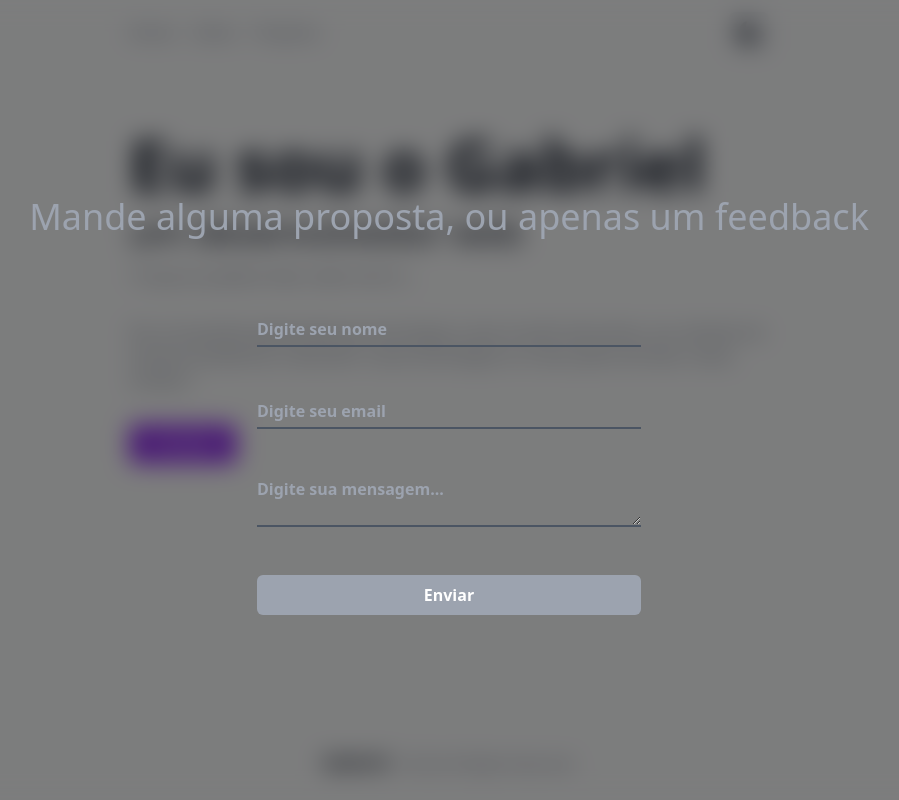
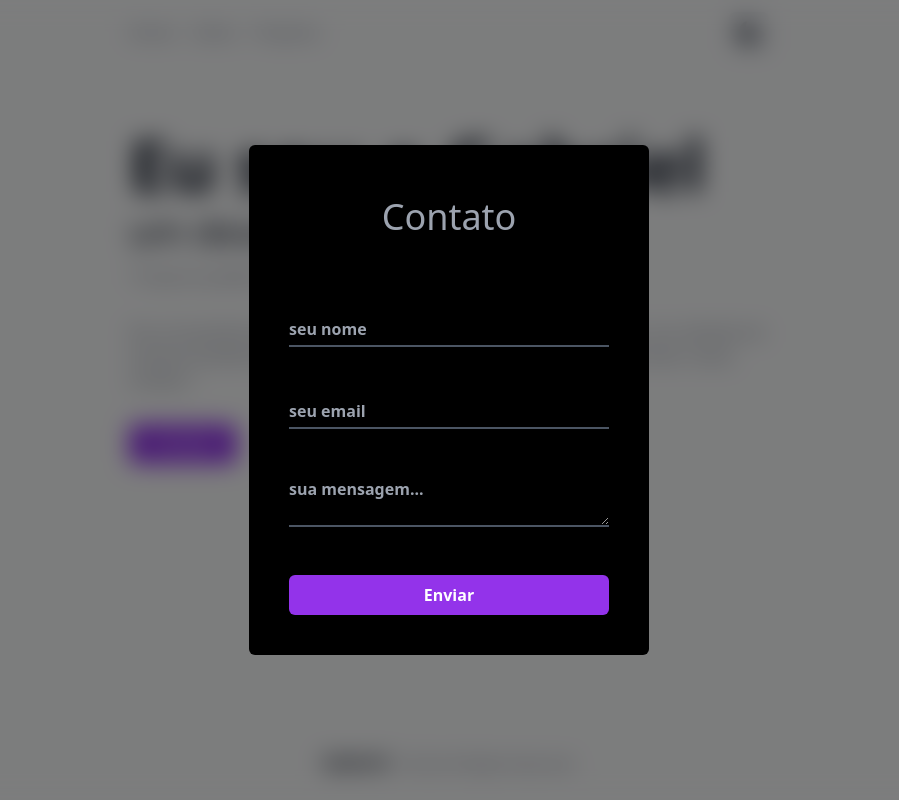
Before and after one commit to Gablier-R/Next-Portifolio, a Next.js app: page / in a window 1280 px wide. Both pictures are taken after a click on the button "Contato". Shown: the whole page, without its empty margins (191-1090 px from the left). Built offline with nearby package versions, Linux system fonts and the light colour scheme.

Commit message:
Ajuste mordal

```diff
--- a/components/Modal.js
+++ b/components/Modal.js
@@ -37,36 +37,39 @@ const Modal = ({ id='modal',onClose = () => {} }) => {
 
 return(
 
+
         <div id={id} onClick={handleOutsideClick} className="fixed inset-0 bg-black bg-opacity-50 backdrop-blur-md flex justify-center items-center flex-col ">
-        <h3 className="text-4xl my-3 text-gray-400 text-center">Mande alguma proposta, ou apenas um feedback</h3>
+        <div className=" bg-black justify-center items-center p-10 flex flex-col rounded-md">
+        <h3 className="text-4xl my-3 text-gray-400 text-center">Contato</h3>
         <section className="mt-16 ">
 
-            <form className=' w-96 flex flex-col space-y-12 text-gray-400 bg-transparent font-semibold' onSubmit={sendEmail}>
+            <form className=' w-80 flex flex-col space-y-12 text-gray-400 bg-transparent font-semibold' onSubmit={sendEmail}>
                 <input
                     className="py-1 outline-none bg-transparent border-gray-600 border-b-2 focus:border-purple-600 duration-300 focus:outline-none"
                     type="text"
-                    placeholder="Digite seu nome"
+                    placeholder="seu nome"
                     onChange={(e) => setName(e.target.value)}
                     value={name}
                 />
                 <input
                     className="py-1 outline-none bg-transparent border-gray-600  border-b-2 focus:border-purple-600 duration-300 focus:outline-none"
                     type="text"
-                    placeholder="Digite seu email"
+                    placeholder="seu email"
                     onChange={(e) => setEmail(e.target.value)}
                     value={email}
                 />
                 <textarea
                     className="py-0 outline-none bg-transparent border-gray-600  border-b-2 focus:border-purple-600 duration-300 focus:outline-none "
-                    placeholder="Digite sua mensagem..."
+                    placeholder="sua mensagem..."
                     onChange={(e) => setMessage(e.target.value)}
                     value={message}
                 />
-                <input className=" bg-gray-400 text-white px-6 p-2 rounded-md hover:ring-2 hover:ring-gray-300 cursor-pointer"
+                <input className=" bg-purple-600 text-white px-6 p-2 rounded-md hover:ring-2 hover:ring-gray-300 cursor-pointer"
                 type="submit" value="Enviar" />
             </form>
         </section>
         </div>
+    </div>
 
     )
 }
```
